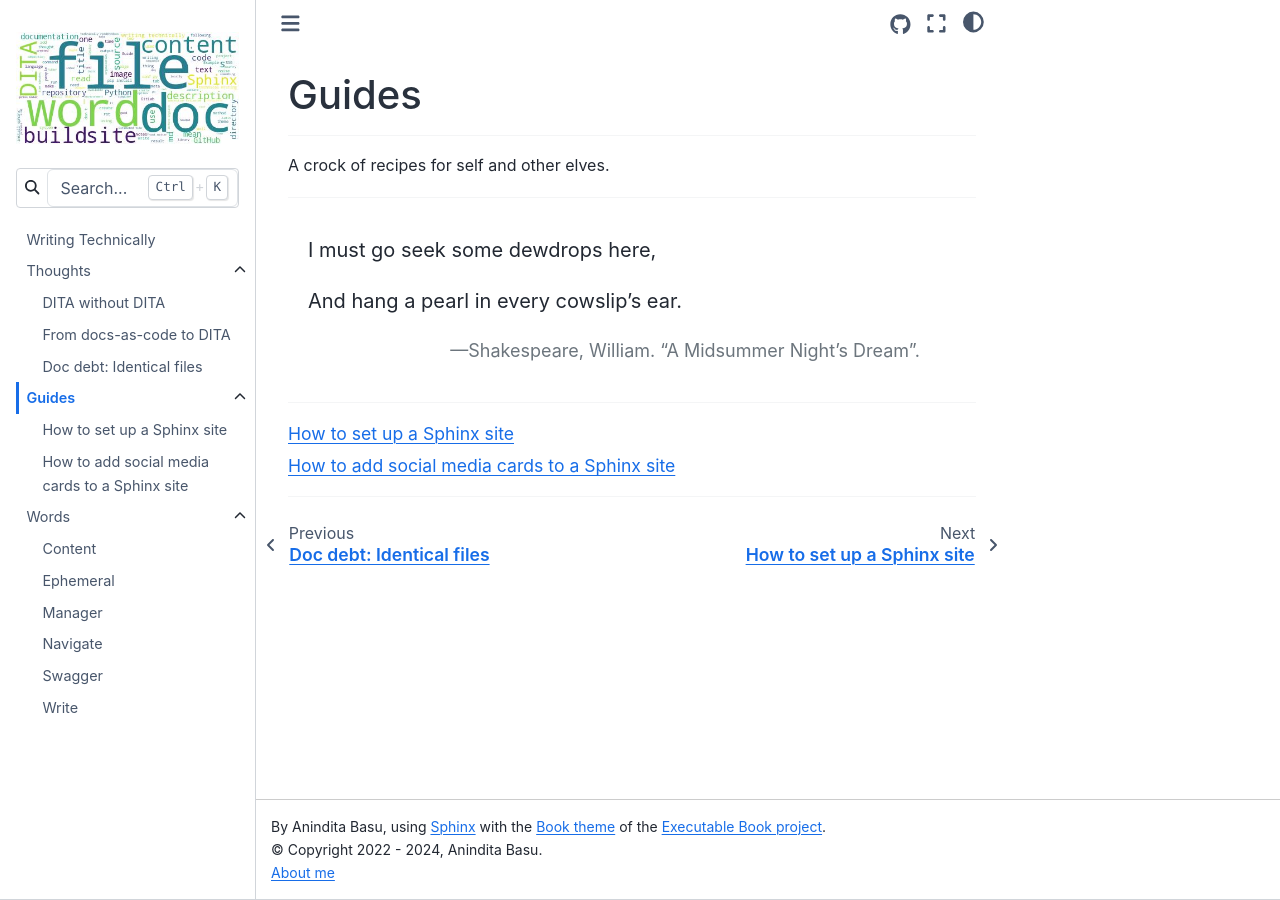
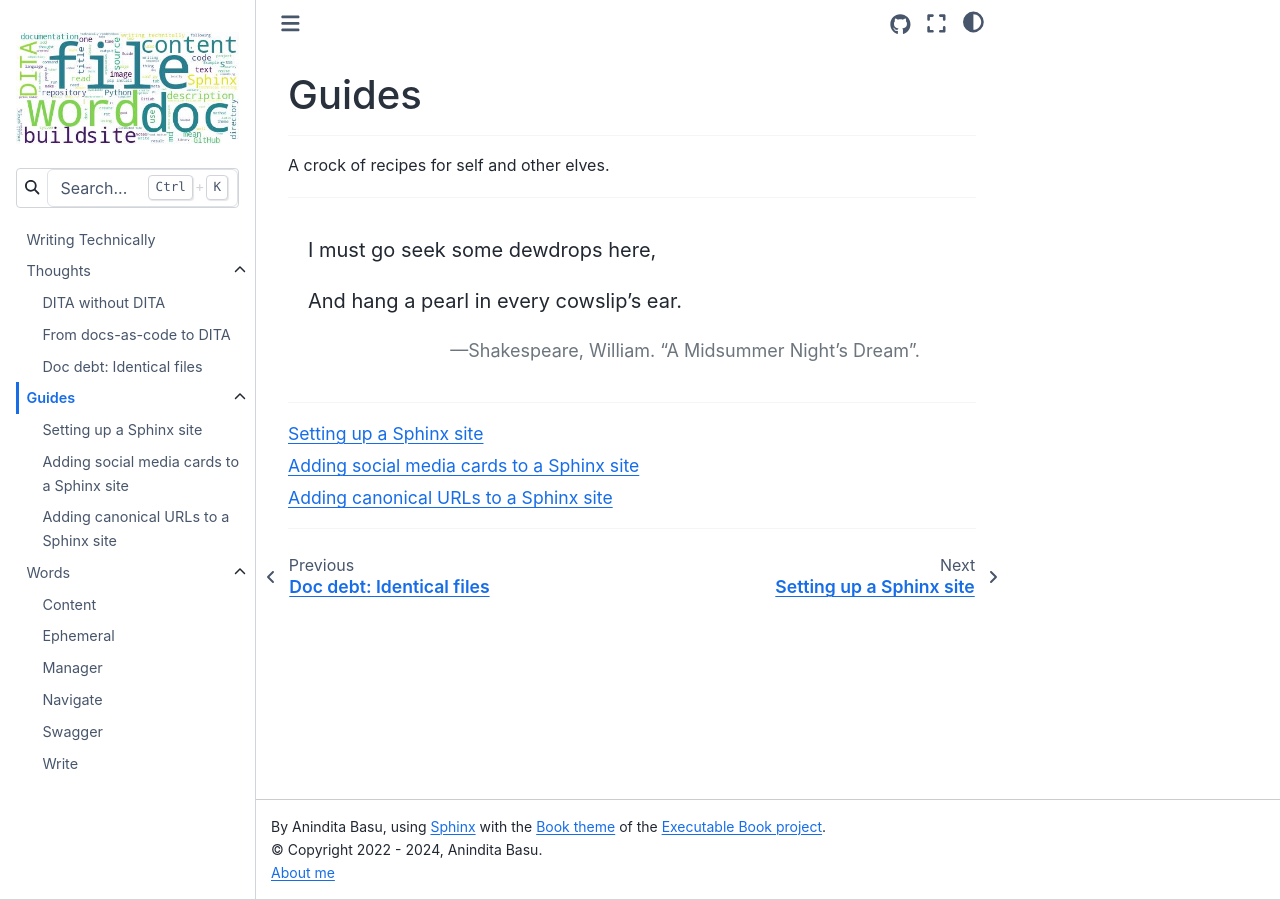
Before and after one commit to AninditaBasu/writing-technically, a Sphinx documentation site: the page built from docs/source/index-guides.rst, in a window 1280 px wide. Built offline with Sphinx 7.4.7 and the Sphinx Book theme 1.1.4, drawn with Linux system fonts in a browser that asks for light colours.

Commit message:
canonical

`````diff
--- a/docs/source/guide-adding-social-cards-to-a-sphinx-site.md
+++ b/docs/source/guide-adding-social-cards-to-a-sphinx-site.md
@@ -20,7 +20,7 @@ myst:
     "author": "Anindita Basu"
 ---
 
-# How to add social media cards to a Sphinx site
+# Adding social media cards to a Sphinx site
 
 <hr/>
 <p style="font-weight:bold;font-size:75%;color:orange">25 July 2022</p>
--- /dev/null
+++ b/docs/source/guide-canonical-urls-in-a-sphinx-site.md
@@ -0,0 +1,48 @@
+---
+myst:
+  html_meta:
+    "canonical": "https://writing-technically.readthedocs.io/en/latest/guide-canonical-urls-in-a-sphinx-site.html"
+    "description": "Instructions for adding a link rel canonical tag to Markdown and reStructuredText files on a Sphinx site"
+    "title": "How to add canonical URLs to the pages on a Sphinx site"
+    "twitter:description": "Instructions for adding a link rel canonical tag to Markdown and reStructuredText files on a Sphinx site"
+    "twitter:title": "How to add canonical URLs to the pages on a Sphinx site"
+    "twitter:image": "https://writing-technically.readthedocs.io/en/latest/_static/wordcloud.jpg"
+    "twitter:card": "summary_large_image"
+    "twitter:creator": "@anindita_basu"
+    "twitter:site": "@anindita_basu"
+    "og:locale": "en_US"
+    "og:site_name": "Writing technically"
+    "og:url": "https://writing-technically.readthedocs.io/en/latest/guide-canonical-urls-in-a-sphinx-site.html"
+    "og:type": "article"
+    "og:title": "How to add canonical URLs to the pages on a Sphinx site"
+    "og:description": "Instructions for adding a link rel canonical tag to Markdown and reStructuredText files on a Sphinx site"
+    "og:image": "https://writing-technically.readthedocs.io/en/latest/_static/wordcloud.jpg"
+    "author": "Anindita Basu"
+---
+
+# Adding canonical URLs to a Sphinx site
+
+<hr/>
+<p style="font-weight:bold;font-size:75%;color:orange">17 March 2024</p>
+
+For search optimisation purposes, you might want to designate a URL as the legitimate, authoritative URL for a page. To do so for a Sphinx site, you must specify a base URL in the `conf.py` file, and then, for every page, add its URL in the front matter.
+
+## Steps
+
+1. In the project's `conf.py` file, specify the `html_baseurl` option for HTML output. The value of the option should be the root URL of the project. For example, for this website, the root URL is `https://writing-technically.readthedocs.io/en/latest/`.
+2. For every file, add a `canonical` tag as the very first tag in the frontmatter, as follows:
+    ````{eval-rst}
+       .. tabs::
+
+          .. tab:: Markdown files
+
+             ``"canonical": "https://writing-technically.readthedocs.io/en/latest/index.html"``
+
+          .. tab:: restructuredText files
+
+             ``:canonical: https://writing-technically.readthedocs.io/en/latest/index.html``
+
+    ````
+3. Build the site.
+
+<hr/>
--- a/docs/source/guide-setting-up-a-sphinx-site.md
+++ b/docs/source/guide-setting-up-a-sphinx-site.md
@@ -20,7 +20,7 @@ myst:
     "author": "Anindita Basu"
 ---
 
-# How to set up a Sphinx site
+# Setting up a Sphinx site
 
 <hr/>
 <p style="font-weight:bold;font-size:75%;color:orange">19 July 2022 (last updated: 4 March 2023)</p>
--- a/docs/source/index-guides.rst
+++ b/docs/source/index-guides.rst
@@ -47,6 +47,7 @@ A crock of recipes for self and other elves.
 
     guide-setting-up-a-sphinx-site.md
     guide-adding-social-cards-to-a-sphinx-site.md
+    guide-canonical-urls-in-a-sphinx-site.md
 
 .. raw:: html
 
`````
